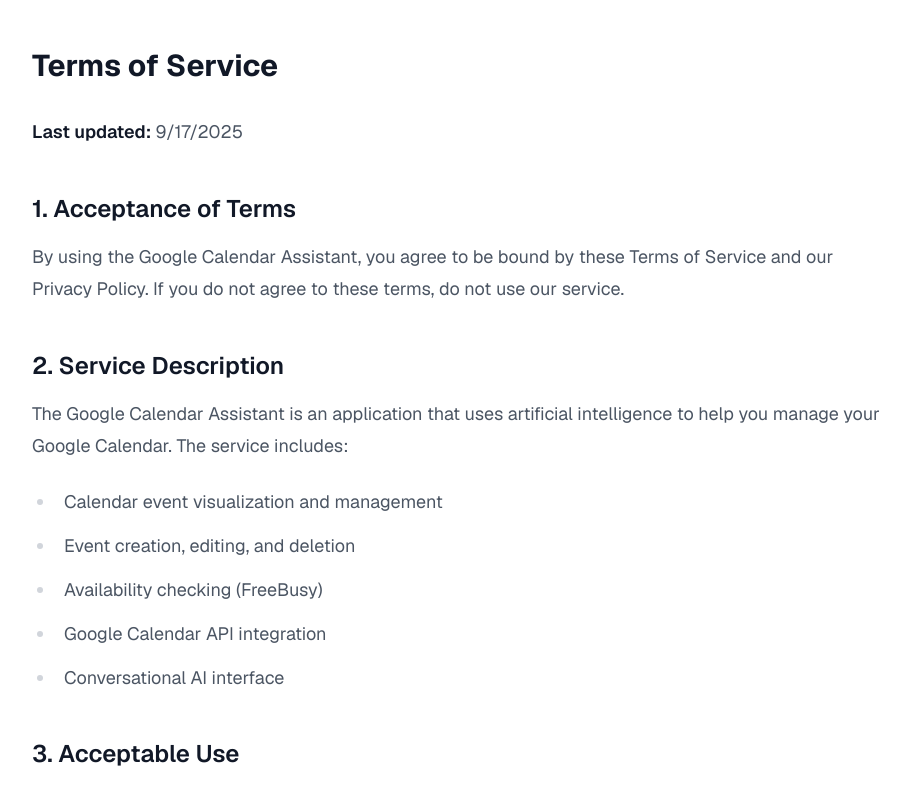
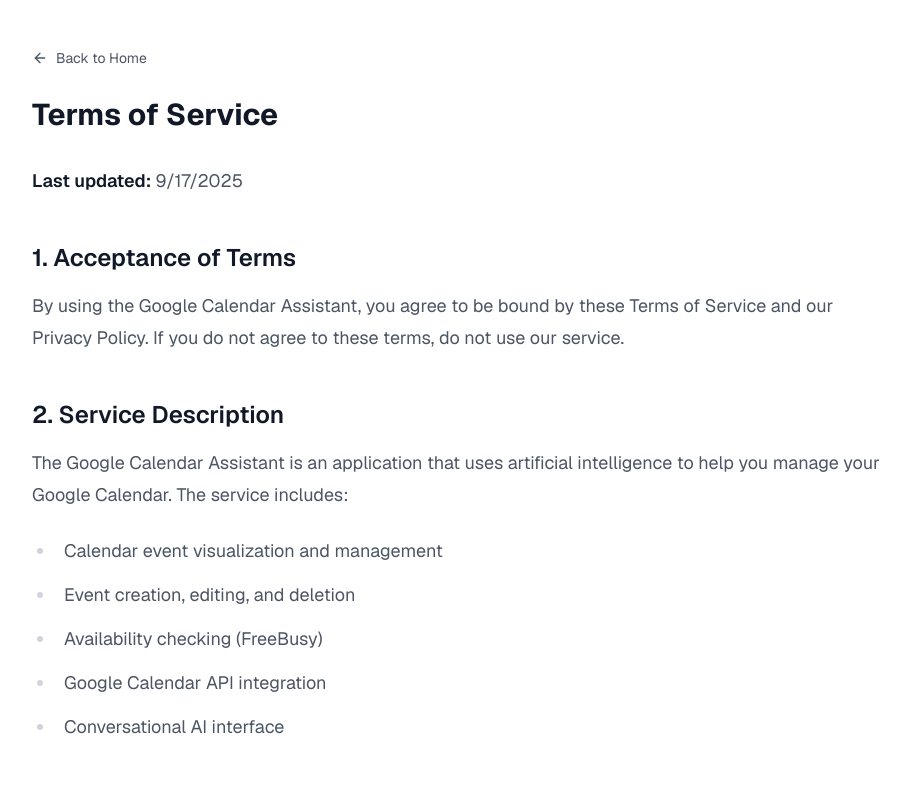
Before and after one commit to front10/google-calendar-assistant, a Next.js app: page /terms in a window 1280 px wide. Shown: the top 791 px of the page, without its empty margins (184-1094 px from the left). Built offline with nearby package versions, Linux system fonts and the light colour scheme; no server answers.

Commit message:
Add AppFooter to layout and implement back buttons on privacy and terms pages

```diff
--- a/app/layout.tsx
+++ b/app/layout.tsx
@@ -4,6 +4,7 @@
 import { ThemeProvider } from '@/components/theme-provider';
 import { GenerativeUIProviderWrapper } from '@/components/generative-ui-provider';
 import { GoogleAuthHandler } from '@/components/google-auth-handler';
+import { AppFooter } from '@/components/app-footer';
 
 import './globals.css';
 import { SessionProvider } from 'next-auth/react';
@@ -84,7 +85,10 @@
             <Toaster position="top-center" />
             <SessionProvider>
               <GoogleAuthHandler />
-              {children}
+              <div className="min-h-screen flex flex-col">
+                <main className="flex-1">{children}</main>
+                <AppFooter />
+              </div>
             </SessionProvider>
           </GenerativeUIProviderWrapper>
         </ThemeProvider>
--- a/app/privacy/page.tsx
+++ b/app/privacy/page.tsx
@@ -1,4 +1,6 @@
 import type { Metadata } from 'next';
+import Link from 'next/link';
+import { ArrowLeftIcon } from 'lucide-react';
 
 export const metadata: Metadata = {
   title: 'Privacy Policy - Google Calendar Assistant',
@@ -9,6 +11,17 @@
   return (
     <div className="min-h-screen bg-white dark:bg-gray-900">
       <div className="max-w-4xl mx-auto px-6 py-12">
+        {/* Back Button */}
+        <div className="mb-6">
+          <Link
+            href="/"
+            className="inline-flex items-center space-x-2 text-sm text-gray-600 dark:text-gray-400 hover:text-gray-900 dark:hover:text-gray-100 transition-colors"
+          >
+            <ArrowLeftIcon className="size-4" />
+            <span>Back to Home</span>
+          </Link>
+        </div>
+
         <div className="prose prose-lg dark:prose-invert max-w-none">
           <h1 className="text-3xl font-bold text-gray-900 dark:text-gray-100 mb-8">
             Privacy Policy
--- a/app/terms/page.tsx
+++ b/app/terms/page.tsx
@@ -1,4 +1,6 @@
 import type { Metadata } from 'next';
+import Link from 'next/link';
+import { ArrowLeftIcon } from 'lucide-react';
 
 export const metadata: Metadata = {
   title: 'Terms of Service - Google Calendar Assistant',
@@ -9,6 +11,17 @@
   return (
     <div className="min-h-screen bg-white dark:bg-gray-900">
       <div className="max-w-4xl mx-auto px-6 py-12">
+        {/* Back Button */}
+        <div className="mb-6">
+          <Link
+            href="/"
+            className="inline-flex items-center space-x-2 text-sm text-gray-600 dark:text-gray-400 hover:text-gray-900 dark:hover:text-gray-100 transition-colors"
+          >
+            <ArrowLeftIcon className="size-4" />
+            <span>Back to Home</span>
+          </Link>
+        </div>
+
         <div className="prose prose-lg dark:prose-invert max-w-none">
           <h1 className="text-3xl font-bold text-gray-900 dark:text-gray-100 mb-8">
             Terms of Service
--- /dev/null
+++ b/components/app-footer.tsx
@@ -0,0 +1,38 @@
+'use client';
+
+import Link from 'next/link';
+import { ExternalLinkIcon } from 'lucide-react';
+
+export function AppFooter() {
+  return (
+    <footer className="border-t border-gray-200 dark:border-gray-800 bg-white dark:bg-gray-900">
+      <div className="max-w-7xl mx-auto px-4 sm:px-6 lg:px-8 py-2">
+        <div className="flex justify-center items-center">
+          <div className="flex items-center space-x-4">
+            <Link
+              href="/privacy"
+              className="text-xs text-gray-600 dark:text-gray-400 hover:text-gray-900 dark:hover:text-gray-100 transition-colors"
+            >
+              Privacy
+            </Link>
+            <Link
+              href="/terms"
+              className="text-xs text-gray-600 dark:text-gray-400 hover:text-gray-900 dark:hover:text-gray-100 transition-colors"
+            >
+              Terms
+            </Link>
+            <Link
+              href="https://front10.com"
+              target="_blank"
+              rel="noopener noreferrer"
+              className="inline-flex items-center space-x-1 text-xs text-blue-600 dark:text-blue-400 hover:text-blue-700 dark:hover:text-blue-300 transition-colors"
+            >
+              <span>Front10.com</span>
+              <ExternalLinkIcon className="w-3 h-3" />
+            </Link>
+          </div>
+        </div>
+      </div>
+    </footer>
+  );
+}
```
